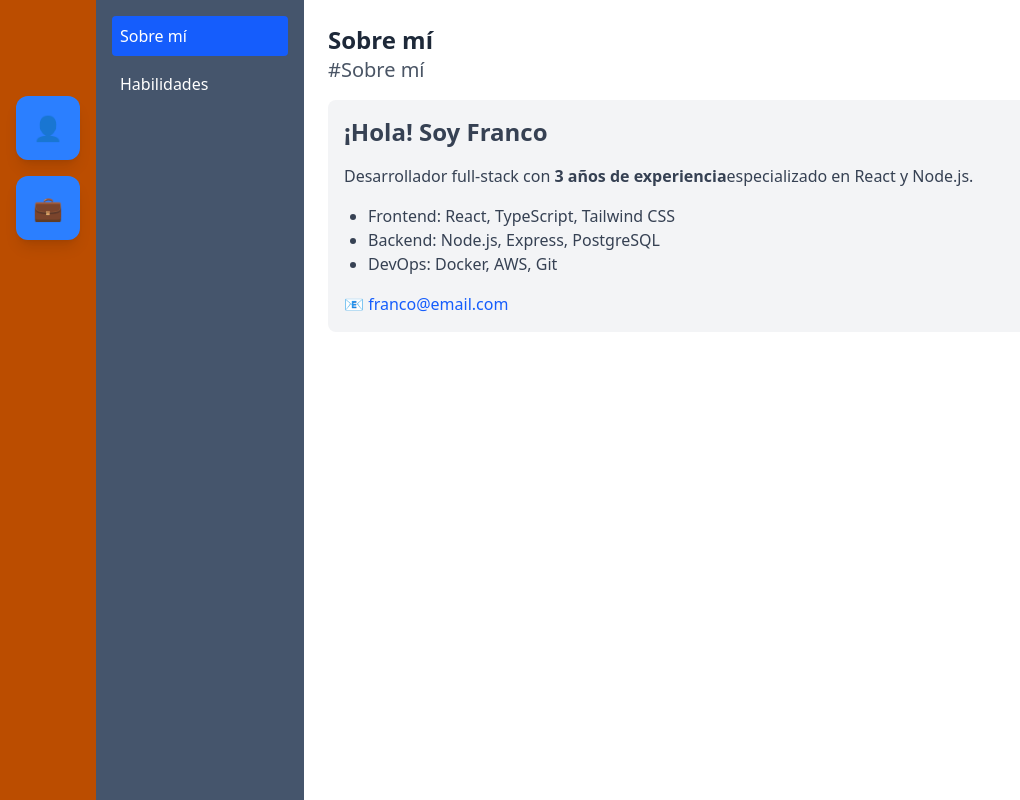
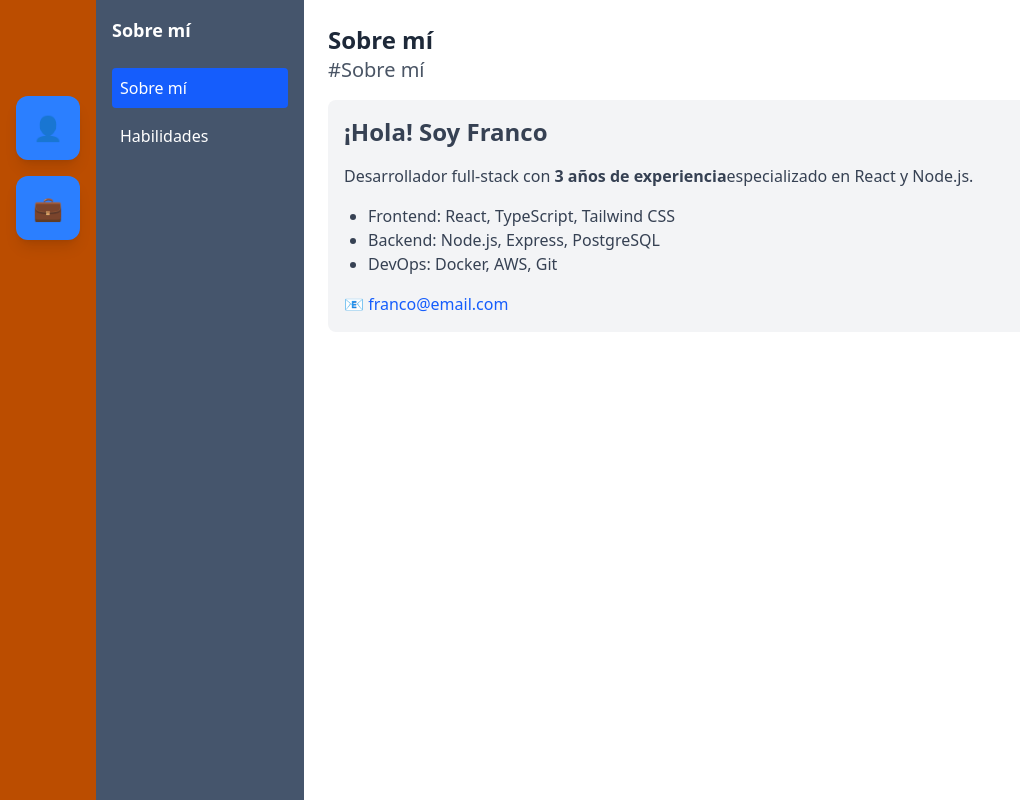
Before and after one commit to FrancoBarberis/Portfolio-Franco, a React (Vite) app: page / in a window 1280 px wide. Shown: the whole page, without its empty margins (0-1020 px from the left). Built offline with nearby package versions, Linux system fonts and the light colour scheme.

Commit message:
Server name on channel sidebar

```diff
--- a/src/layout/ChannelSidebar.jsx
+++ b/src/layout/ChannelSidebar.jsx
@@ -1,4 +1,4 @@
-function ChannelSidebar({channels, onChannelSelect, selectedChannel, isOpen, onToggle}) {
+function ChannelSidebar({channels, onChannelSelect, selectedChannel, isOpen, onToggle, serverName}) {
     return (
         <div className={`
             flex flex-col gap-2 bg-slate-600 text-white p-4
@@ -8,6 +8,7 @@ function ChannelSidebar({channels, onChannelSelect, selectedChannel, isOpen, onT
                 : 'w-0 md:w-52 overflow-hidden md:overflow-visible'
             }
         `}>
+            <h2 className="text-lg font-semibold mb-4">{serverName}</h2>
             {/* Header con botón cerrar solo en mobile cuando está abierto */}
             {isOpen && (
                 <div className="flex justify-between items-center mb-4 md:hidden">
--- a/src/layout/MainLayout.jsx
+++ b/src/layout/MainLayout.jsx
@@ -123,6 +123,7 @@ function MainLayout() {
         selectedChannel={selectedChannel}
         isOpen={isChannelSidebarOpen}
         onToggle={() => setIsChannelSidebarOpen(!isChannelSidebarOpen)}
+        serverName={selectedServer.tooltip}
       />
 
       <ChatArea
```
